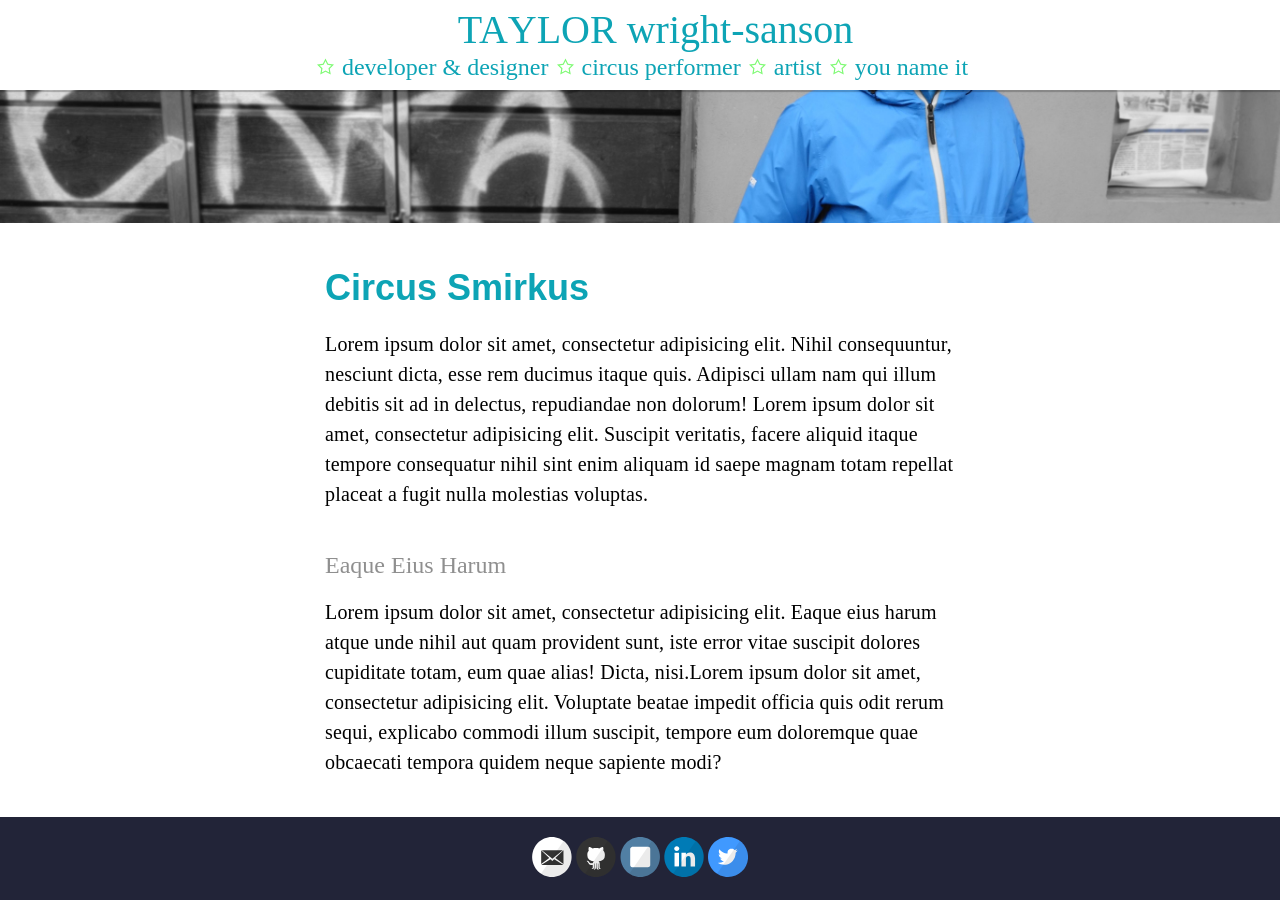
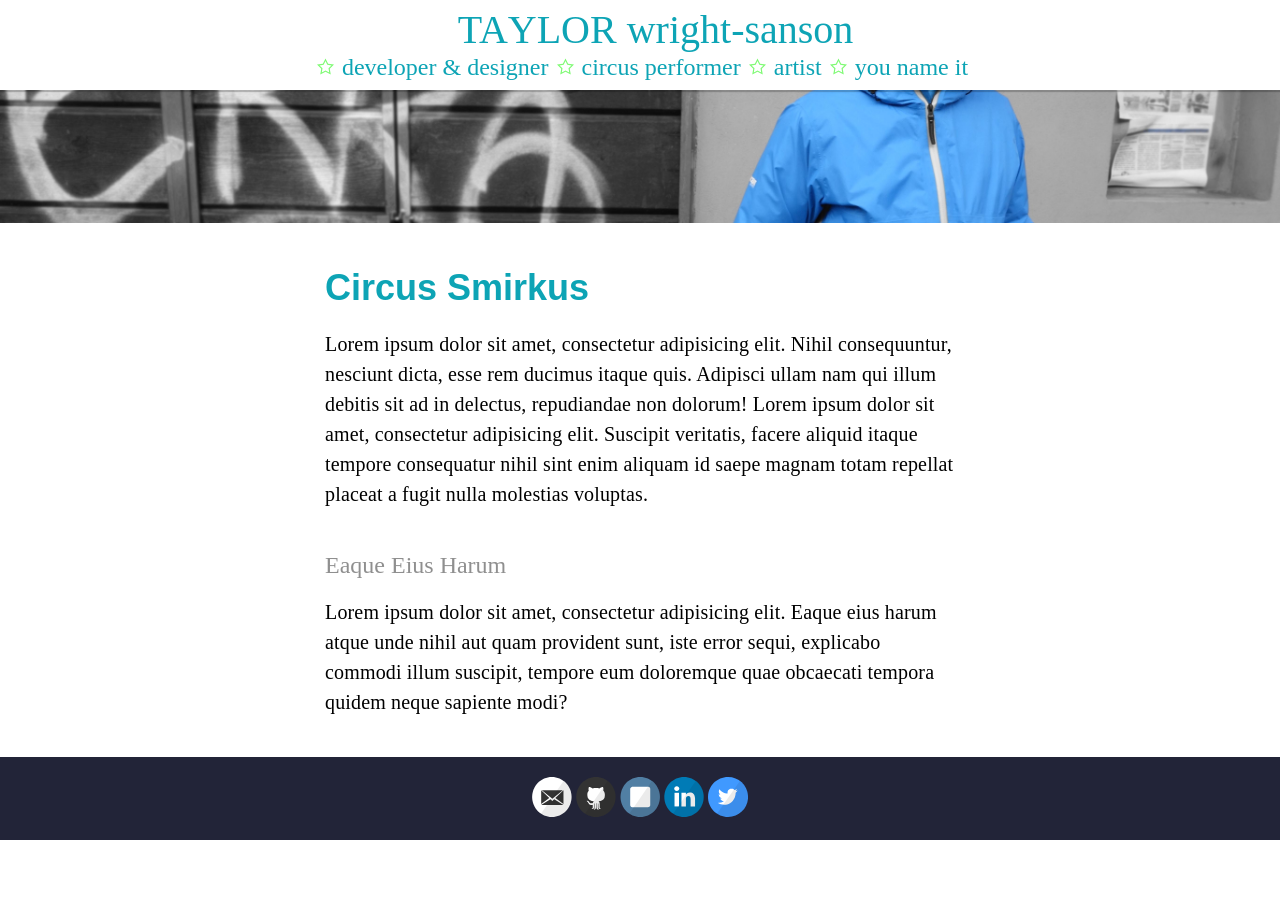
Before and after one commit to Xeaza/xeaza.github.io, a Jekyll site: the page built from developer+designer.html, in a window 1280 px wide and 900 px high, scrolled down 1882 px. Built offline with Jekyll 4.4.1, drawn with Linux system fonts in a browser that asks for light colours; after the commit the page ends 2722 px from its top, so only the background shows below that.

Commit message:
Removing copy

```diff
--- a/developer+designer.html
+++ b/developer+designer.html
@@ -31,7 +31,7 @@ permalink: /developer+designer/
 			<h1>Circus Smirkus</h1>
 	        <p>Lorem ipsum dolor sit amet, consectetur adipisicing elit. Nihil consequuntur, nesciunt dicta, esse rem ducimus itaque quis. Adipisci ullam nam qui illum debitis sit ad in delectus, repudiandae non dolorum! Lorem ipsum dolor sit amet, consectetur adipisicing elit. Suscipit veritatis, facere aliquid itaque tempore consequatur nihil sint enim aliquam id saepe magnam totam repellat placeat a fugit nulla molestias voluptas.</p>
 	    	<h2>Eaque Eius Harum</h2>
-	        <p>Lorem ipsum dolor sit amet, consectetur adipisicing elit. Eaque eius harum atque unde nihil aut quam provident sunt, iste error vitae suscipit dolores cupiditate totam, eum quae alias! Dicta, nisi.Lorem ipsum dolor sit amet, consectetur adipisicing elit. Voluptate beatae impedit officia quis odit rerum sequi, explicabo commodi illum suscipit, tempore eum doloremque quae obcaecati tempora quidem neque sapiente modi?</p>
+	        <p>Lorem ipsum dolor sit amet, consectetur adipisicing elit. Eaque eius harum atque unde nihil aut quam provident sunt, iste error sequi, explicabo commodi illum suscipit, tempore eum doloremque quae obcaecati tempora quidem neque sapiente modi?</p>
 		</div>
 	</section>
  </div>
```
